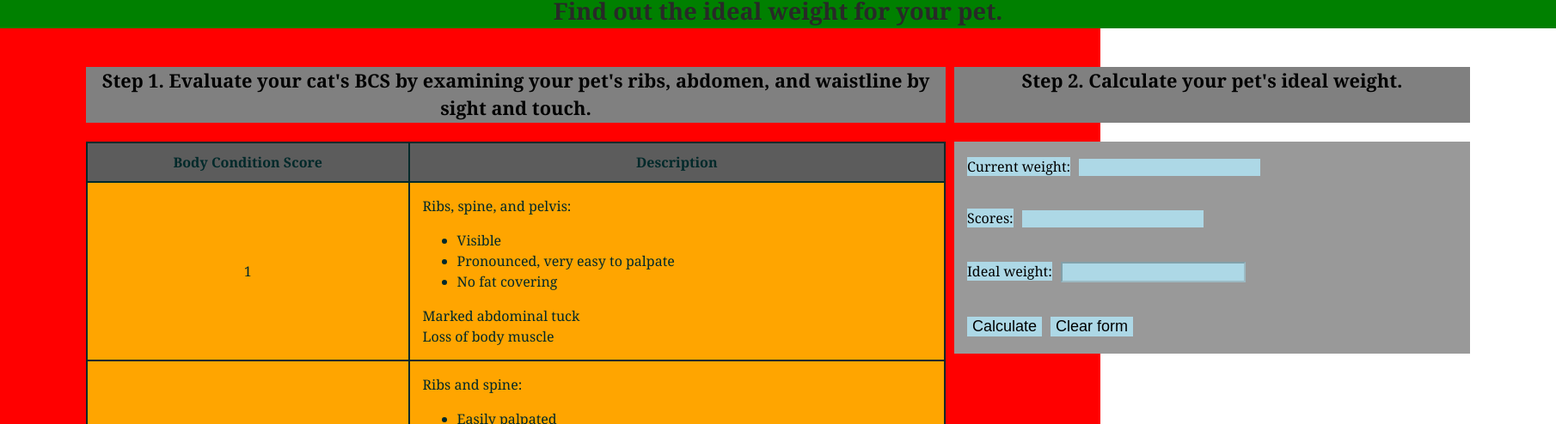
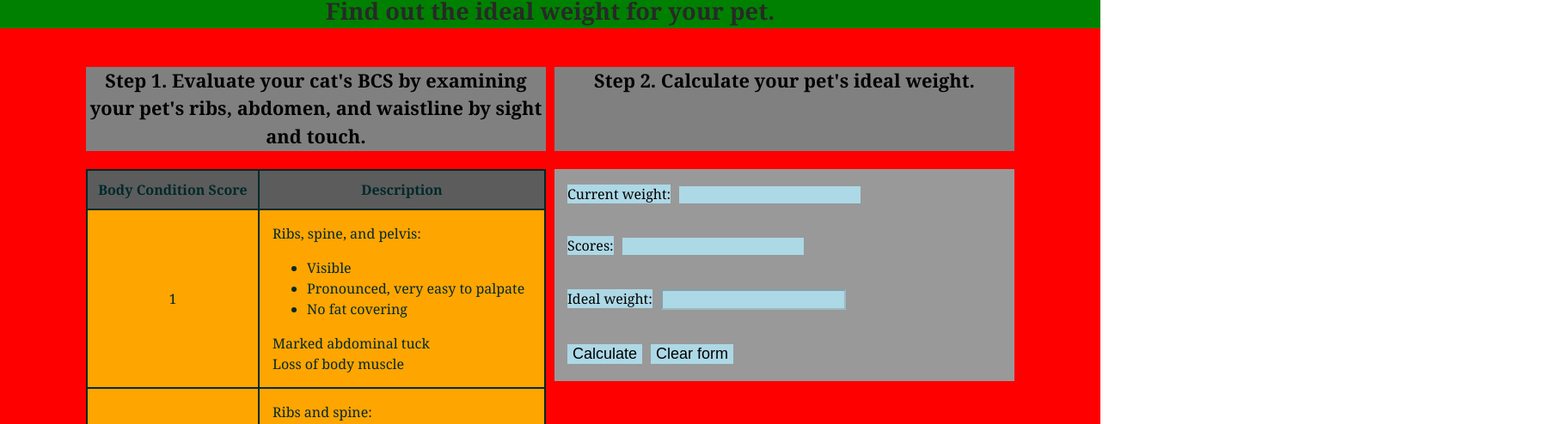
Before and after one commit to JaneDeveloper/vue-cat-hotel, a Vue app: page /calculator in a window 1280 px wide. Shown: the part 690-1184 px from the top of the page at 86% size, 1810 px wide, since content can reach past the window. Built offline with nearby package versions, Linux system fonts and the light colour scheme.

Commit message:
Changes to the calculator

```diff
--- a/src/assets/style.css
+++ b/src/assets/style.css
@@ -1116,11 +1116,13 @@ textarea {
 
 }
 
-@media all and (min-width: 600px) {
+@media all and (min-width: 1147px) {
     .scores_of_weight {
         display:grid;
-        grid-template-columns: 100px 1fr 10px 0.5fr 100px ;
+        grid-template-columns: 100px 1fr 10px 1fr 100px;
         grid-template-rows:auto auto auto;
+        min-width: 0;
+
 
     }
     .scores_of_weight h2 {
@@ -1134,7 +1136,7 @@ textarea {
         grid-column-end: 3;
         grid-row-start:2;
         grid-row-end: 3;
-        width: clamp(300px, 80vw, 1000px);
+        width: clamp(200px, 100%, 600px);
         justify-self: end;
 
 
@@ -1146,11 +1148,16 @@ textarea {
         grid-row-start:2;
         grid-row-end: 3;
         justify-self: start;
-        width: clamp(300px, 80vw, 600px);
-
-
-
-    }
+        width: clamp(200px, 100%, 600px);
+
+
+
+
+    }
+    .calculator, .step2 {
+        min-width: 0;
+      }
+
 
 
 
@@ -1173,12 +1180,25 @@ textarea {
     grid-column-end: 5;
     grid-row-start:3;
     grid-row-end: 4;
-    width: clamp(300px, 80vw, 600px);
+    width: clamp(200px, 100%, 600px);
     background-color: #999999;
     align-self: start;
-;
-
-
+
+  }
+  .step2,
+  .calculator {
+    min-width: 0;
+    width: 100%;
+    max-width: 600px;
+    justify-self: start;
+  }
+
+  .step1,
+  table {
+    min-width: 0;
+    width: 100%;
+    max-width: 1000px;
+    justify-self: end;
   }
   .calculator label, .calculator input {
 background-color:lightblue;
```
